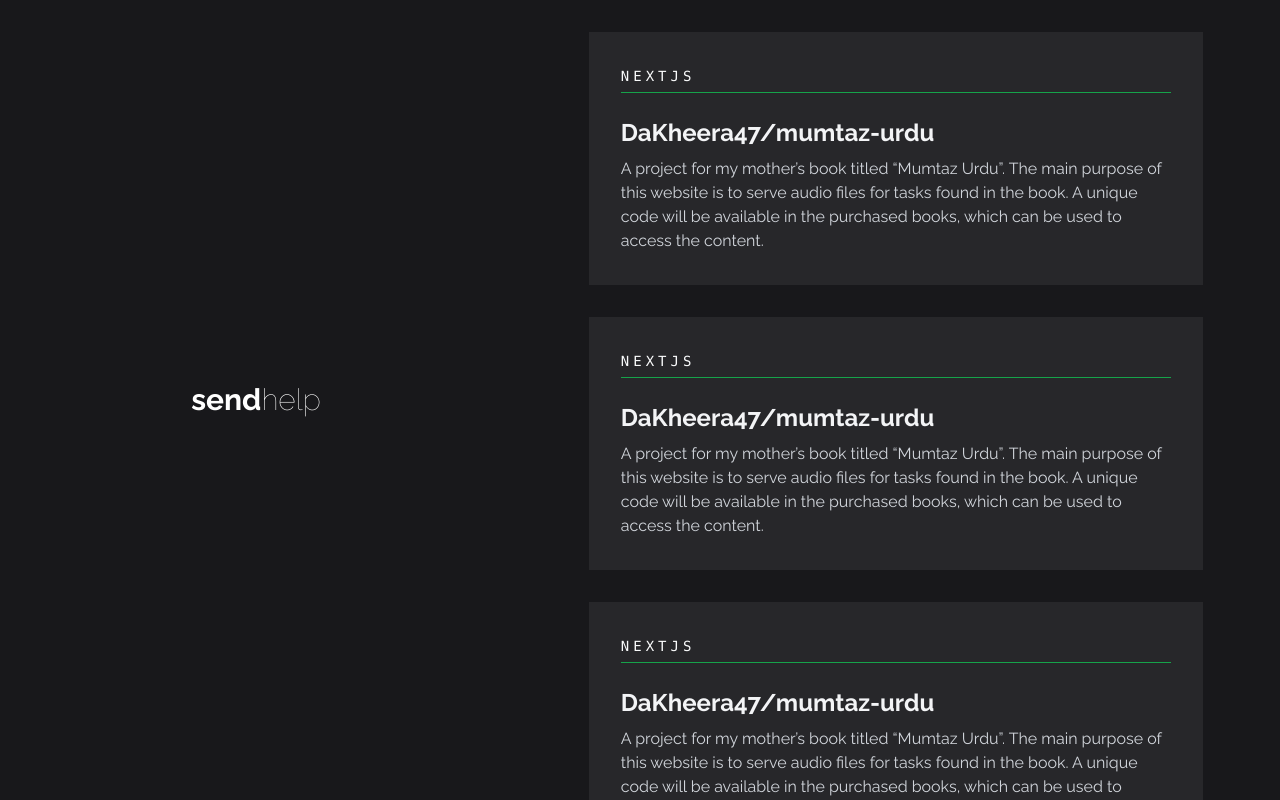
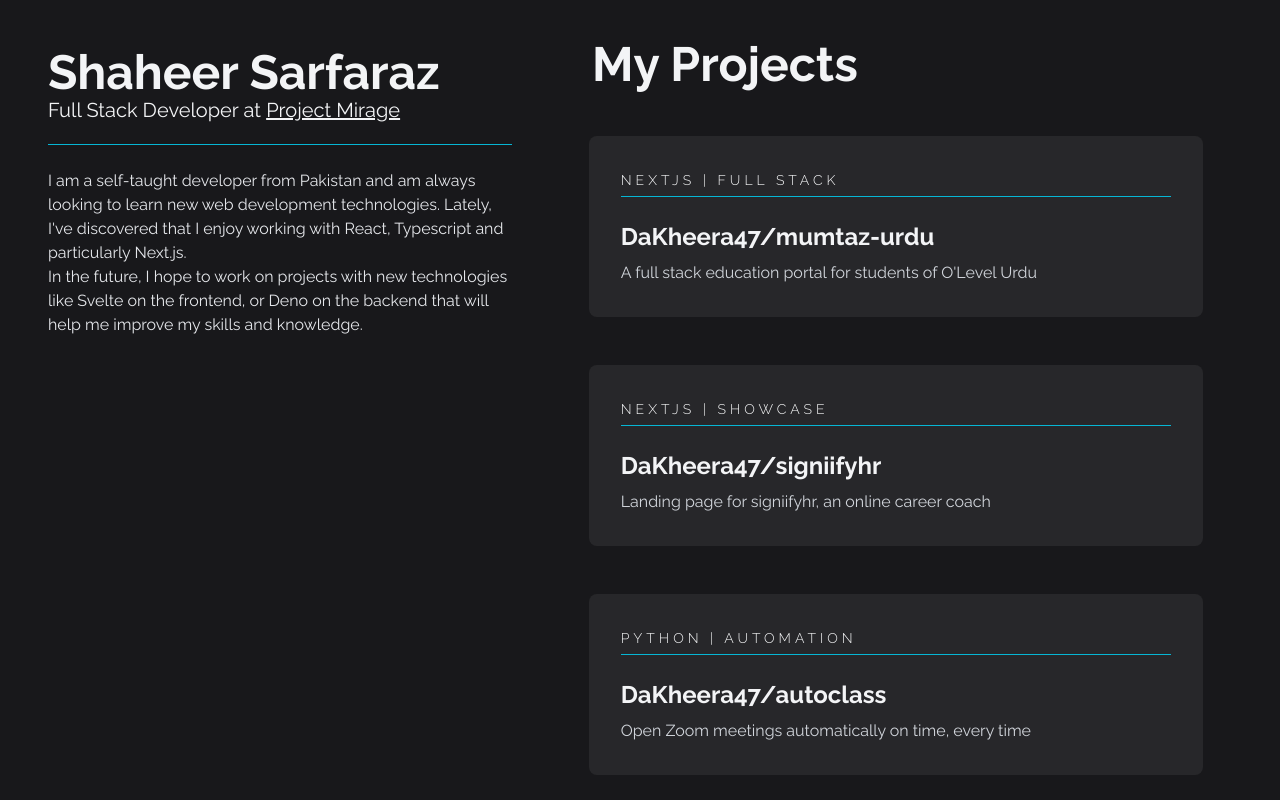
Before and after one commit to DaKheera47/portfolio-v2, a Next.js app: page / in a window 1280 px wide. Built offline with nearby package versions, Linux system fonts and the light colour scheme.

Commit message:
sidebar, projects, colour scheme switch

```diff
--- a/components/MainContent.tsx
+++ b/components/MainContent.tsx
@@ -4,98 +4,55 @@ import ProjectCard from "./ProjectCard";
 type Props = {};
 
 export default function MainContent({}: Props) {
+    const projects = [
+        {
+            repoName: "DaKheera47/mumtaz-urdu",
+            description:
+                "A full stack education portal for students of O'Level Urdu",
+            type: "Nextjs | Full Stack",
+            repoUrl: "https://mumtazurdu.com",
+        },
+        {
+            repoName: "DaKheera47/signiifyhr",
+            description: "Landing page for signiifyhr, an online career coach",
+            type: "Nextjs | Showcase",
+            repoUrl: "http://signiify.co.uk/",
+        },
+        {
+            repoName: "DaKheera47/autoclass",
+            description: "Open Zoom meetings automatically on time, every time",
+            type: "Python | Automation",
+            repoUrl: "https://github.com/DaKheera47/autoclass",
+        },
+        {
+            repoName: "DaKheera47/meet-link-generator",
+            description:
+                "Create thousands of Google Meet Links to find links with english words in them",
+            type: "Python | Automation",
+            repoUrl: "https://github.com/DaKheera47/meet-link-generator",
+        },
+        {
+            repoName: "Project Mirage",
+            description: "Landing page for Project Mirage",
+            type: "HTML | Showcase",
+            repoUrl: "https://www.pro-mirage.com",
+        },
+    ];
+
     return (
-        <div className="md:absolute md:right-0 md:top-0 md:h-screen bg-zinc-900 md:w-3/5 md:overflow-y-scroll">
-            <ProjectCard
-                repoUrl="https://github.com/DaKheera47/mumtaz-urdu"
-                description="A project for my mother’s book titled “Mumtaz Urdu”. The main purpose of this website is to serve audio files for tasks found in the book. A unique code will be available in the purchased books, which can be used to access the content."
-                repoName="DaKheera47/mumtaz-urdu"
-                type="Nextjs"
-            />
-            <ProjectCard
-                repoUrl="https://github.com/DaKheera47/mumtaz-urdu"
-                description="A project for my mother’s book titled “Mumtaz Urdu”. The main purpose of this website is to serve audio files for tasks found in the book. A unique code will be available in the purchased books, which can be used to access the content."
-                repoName="DaKheera47/mumtaz-urdu"
-                type="Nextjs"
-            />
-            <ProjectCard
-                repoUrl="https://github.com/DaKheera47/mumtaz-urdu"
-                description="A project for my mother’s book titled “Mumtaz Urdu”. The main purpose of this website is to serve audio files for tasks found in the book. A unique code will be available in the purchased books, which can be used to access the content."
-                repoName="DaKheera47/mumtaz-urdu"
-                type="Nextjs"
-            />
-            <ProjectCard
-                repoUrl="https://github.com/DaKheera47/mumtaz-urdu"
-                description="A project for my mother’s book titled “Mumtaz Urdu”. The main purpose of this website is to serve audio files for tasks found in the book. A unique code will be available in the purchased books, which can be used to access the content."
-                repoName="DaKheera47/mumtaz-urdu"
-                type="Nextjs"
-            />
-            <ProjectCard
-                repoUrl="https://github.com/DaKheera47/mumtaz-urdu"
-                description="A project for my mother’s book titled “Mumtaz Urdu”. The main purpose of this website is to serve audio files for tasks found in the book. A unique code will be available in the purchased books, which can be used to access the content."
-                repoName="DaKheera47/mumtaz-urdu"
-                type="Nextjs"
-            />
-            <ProjectCard
-                repoUrl="https://github.com/DaKheera47/mumtaz-urdu"
-                description="A project for my mother’s book titled “Mumtaz Urdu”. The main purpose of this website is to serve audio files for tasks found in the book. A unique code will be available in the purchased books, which can be used to access the content."
-                repoName="DaKheera47/mumtaz-urdu"
-                type="Nextjs"
-            />
-            <ProjectCard
-                repoUrl="https://github.com/DaKheera47/mumtaz-urdu"
-                description="A project for my mother’s book titled “Mumtaz Urdu”. The main purpose of this website is to serve audio files for tasks found in the book. A unique code will be available in the purchased books, which can be used to access the content."
-                repoName="DaKheera47/mumtaz-urdu"
-                type="Nextjs"
-            />
-            <ProjectCard
-                repoUrl="https://github.com/DaKheera47/mumtaz-urdu"
-                description="A project for my mother’s book titled “Mumtaz Urdu”. The main purpose of this website is to serve audio files for tasks found in the book. A unique code will be available in the purchased books, which can be used to access the content."
-                repoName="DaKheera47/mumtaz-urdu"
-                type="Nextjs"
-            />
-            <ProjectCard
-                repoUrl="https://github.com/DaKheera47/mumtaz-urdu"
-                description="A project for my mother’s book titled “Mumtaz Urdu”. The main purpose of this website is to serve audio files for tasks found in the book. A unique code will be available in the purchased books, which can be used to access the content."
-                repoName="DaKheera47/mumtaz-urdu"
-                type="Nextjs"
-            />
-            <ProjectCard
-                repoUrl="https://github.com/DaKheera47/mumtaz-urdu"
-                description="A project for my mother’s book titled “Mumtaz Urdu”. The main purpose of this website is to serve audio files for tasks found in the book. A unique code will be available in the purchased books, which can be used to access the content."
-                repoName="DaKheera47/mumtaz-urdu"
-                type="Nextjs"
-            />
-            <ProjectCard
-                repoUrl="https://github.com/DaKheera47/mumtaz-urdu"
-                description="A project for my mother’s book titled “Mumtaz Urdu”. The main purpose of this website is to serve audio files for tasks found in the book. A unique code will be available in the purchased books, which can be used to access the content."
-                repoName="DaKheera47/mumtaz-urdu"
-                type="Nextjs"
-            />
-            <ProjectCard
-                repoUrl="https://github.com/DaKheera47/mumtaz-urdu"
-                description="A project for my mother’s book titled “Mumtaz Urdu”. The main purpose of this website is to serve audio files for tasks found in the book. A unique code will be available in the purchased books, which can be used to access the content."
-                repoName="DaKheera47/mumtaz-urdu"
-                type="Nextjs"
-            />
-            <ProjectCard
-                repoUrl="https://github.com/DaKheera47/mumtaz-urdu"
-                description="A project for my mother’s book titled “Mumtaz Urdu”. The main purpose of this website is to serve audio files for tasks found in the book. A unique code will be available in the purchased books, which can be used to access the content."
-                repoName="DaKheera47/mumtaz-urdu"
-                type="Nextjs"
-            />
-            <ProjectCard
-                repoUrl="https://github.com/DaKheera47/mumtaz-urdu"
-                description="A project for my mother’s book titled “Mumtaz Urdu”. The main purpose of this website is to serve audio files for tasks found in the book. A unique code will be available in the purchased books, which can be used to access the content."
-                repoName="DaKheera47/mumtaz-urdu"
-                type="Nextjs"
-            />
-            <ProjectCard
-                repoUrl="https://github.com/DaKheera47/mumtaz-urdu"
-                description="A project for my mother’s book titled “Mumtaz Urdu”. The main purpose of this website is to serve audio files for tasks found in the book. A unique code will be available in the purchased books, which can be used to access the content."
-                repoName="DaKheera47/mumtaz-urdu"
-                type="Nextjs"
-            />
+        <div className="pt-4 md:absolute md:right-0 md:top-0 md:h-screen bg-zinc-900 w-4/5 md:w-3/5 md:overflow-y-scroll mx-auto flex flex-wrap">
+            <h1 className="md:ml-20 mt-6 md:my-6 font-bold text-4xl md:text-5xl">
+                My Projects
+            </h1>
+            {projects.map((project) => (
+                <ProjectCard
+                    key={project.repoName}
+                    repoName={project.repoName}
+                    description={project.description}
+                    type={project.type}
+                    repoUrl={project.repoUrl}
+                />
+            ))}
         </div>
     );
 }
--- a/components/ProjectCard.tsx
+++ b/components/ProjectCard.tsx
@@ -14,14 +14,19 @@ export default function ProjectCard({
     repoUrl,
 }: Props) {
     return (
-        <a href={repoUrl} target="_blank" rel="noopener noreferrer">
-            <div className="w-4/5 bg-zinc-800 mx-auto p-8 my-8 hover:scale-105 transition-transform cursor-pointer">
-                <div className="w-full border-b border-green-600 mb-6 pb-1">
-                    <span className="text-gray-50 font-mono font-thin text-sm uppercase tracking-[4px]">
+        <a
+            href={repoUrl}
+            className="w-full md:w-4/5 mx-auto"
+            target="_blank"
+            rel="noopener noreferrer"
+        >
+            <div className="w-full bg-zinc-800 mx-auto p-8 my-6 hover:scale-105 transition-transform cursor-pointer rounded-lg">
+                <div className="w-full border-b border-cyan-500 mb-6 pb-1">
+                    <span className="text-gray-50 font-light text-sm uppercase tracking-[4px]">
                         {type}
                     </span>
                 </div>
-                <h3 className="whitespace-nowrap font-medium text-xl tracking-tight md:tracking-normal md:text-2xl md:font-bold my-2">
+                <h3 className="font-medium text-xl tracking-tight md:tracking-normal md:text-2xl md:font-bold my-2">
                     {repoName}
                 </h3>
                 <p className="text-gray-300">{description}</p>
--- a/components/Sidebar.tsx
+++ b/components/Sidebar.tsx
@@ -4,13 +4,36 @@ type Props = {};
 
 export default function Sidebar({}: Props) {
     return (
-        <div className="md:absolute md:left-0 md:top-0 bg-zinc-900 md:w-2/5">
-            <div className="flex flex-col items-center justify-center md:h-screen">
-                <div className="text-white text-3xl">
-                    <span className="font-bold">send</span>
-                    <span className="font-thin">help</span>
-                </div>
+        <div className="md:pl-12 pt-12 w-4/5 mx-auto md:absolute md:left-0 md:top-0 bg-zinc-900 md:w-2/5 md:h-screen md:overflow-y-hidden">
+            <div className="w-full border-b border-cyan-500 mb-6 pb-5">
+                <h1 className="font-bold text-4xl md:text-5xl">
+                    Shaheer Sarfaraz
+                </h1>
+                <p className="font-base text-lg md:text-xl whitespace-pre">
+                    Full Stack Developer at{" "}
+                    <a
+                        target="_blank"
+                        rel="noopener noreferrer"
+                        href="https://www.pro-mirage.com"
+                        className="underline"
+                    >
+                        Project Mirage
+                    </a>
+                </p>
             </div>
+
+            <p className="text-gray-200">
+                I am a self-taught developer from Pakistan and am always looking
+                to learn new web development technologies. Lately, I&apos;ve
+                discovered that I enjoy working with React, Typescript and
+                particularly Next.js.
+            </p>
+
+            <p className="text-gray-200">
+                In the future, I hope to work on projects with new technologies
+                like Svelte on the frontend, or Deno on the backend that will
+                help me improve my skills and knowledge.
+            </p>
         </div>
     );
 }
--- a/pages/_document.tsx
+++ b/pages/_document.tsx
@@ -15,7 +15,7 @@ class MyDocument extends Document {
                         rel="stylesheet"
                     />
                 </Head>
-                <body>
+                <body className="bg-zinc-900">
                     <Main />
                     <NextScript />
                 </body>
```
